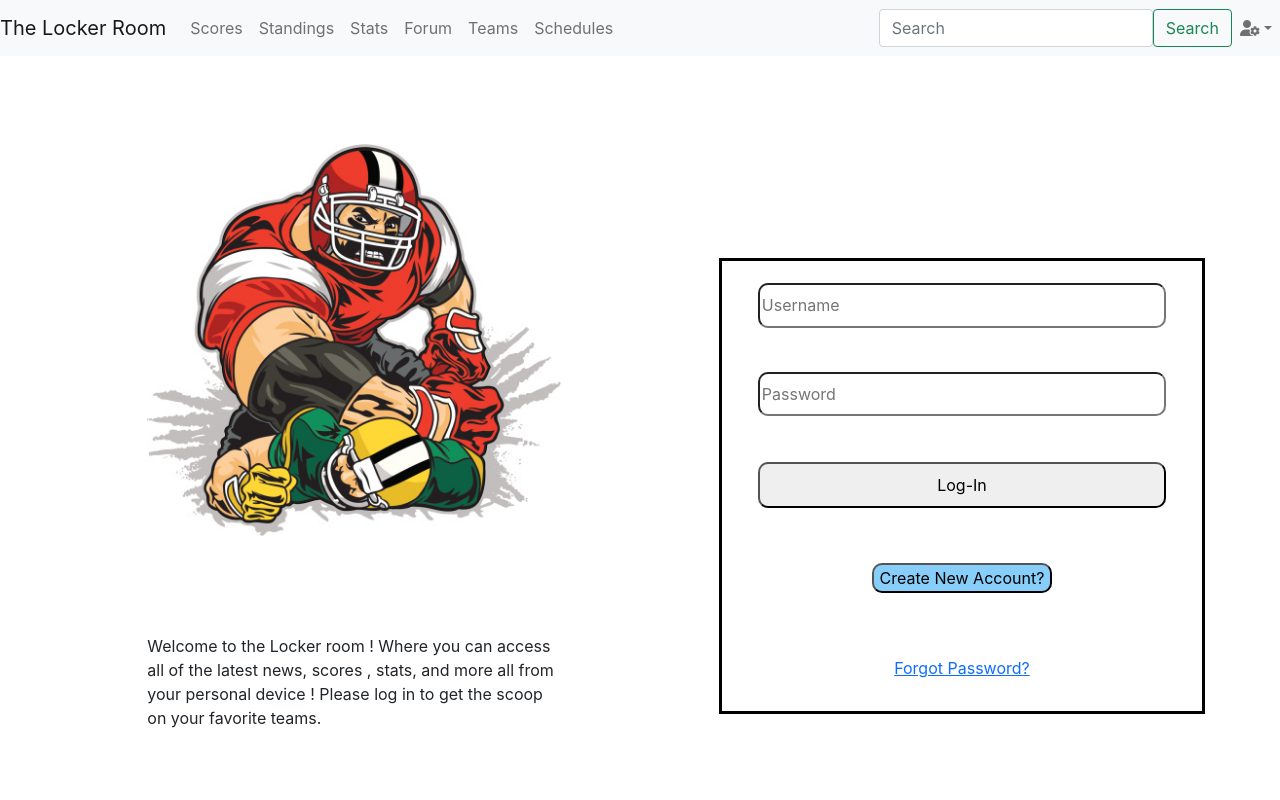
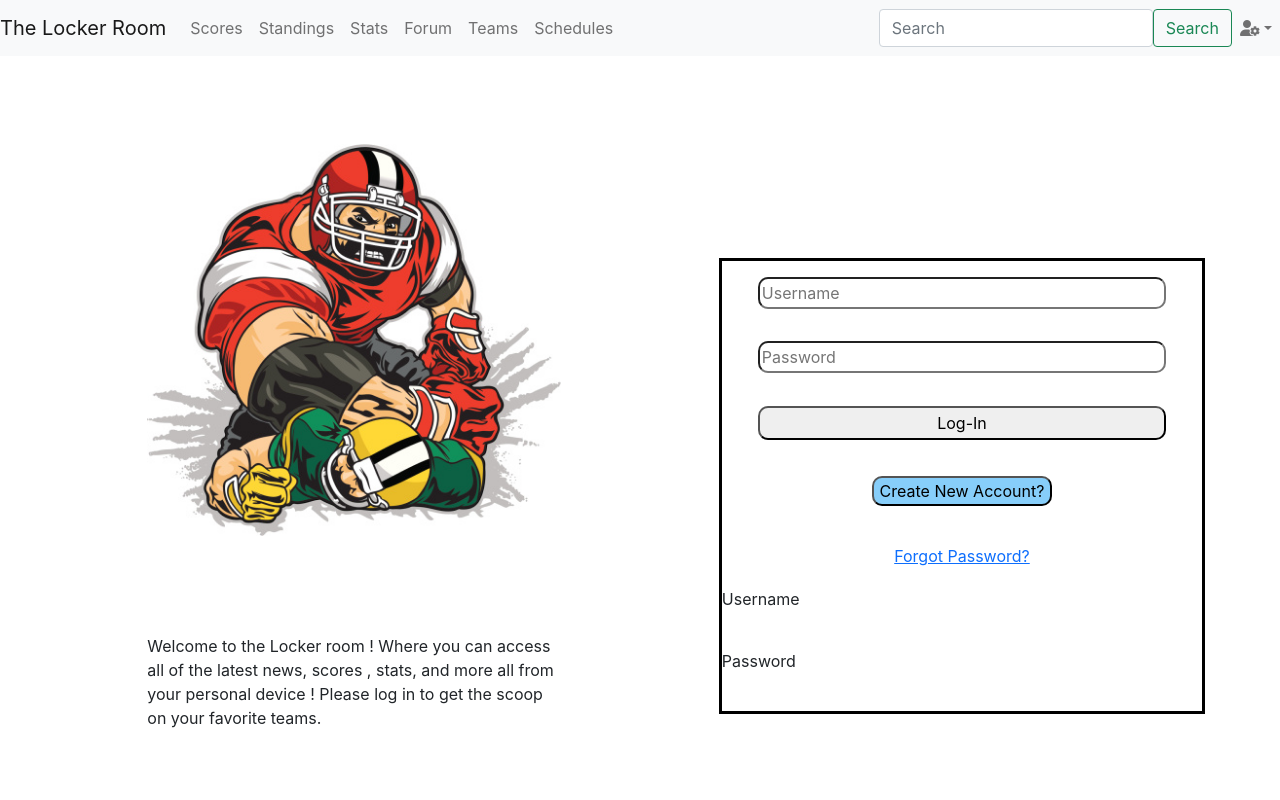
Before and after one commit to Corey-Vicente-Ryan-Malik/TheLockerRoom---Front, a React (Create React App) app in the folder lockerrm-front/: page / in a window 1280 px wide. Shown: the top 800 px of the page. Built offline with nearby package versions, Linux system fonts and the light colour scheme; no server answers.

Commit message:
login funct

```diff
--- a/lockerrm-front/src/components/Landing.js
+++ b/lockerrm-front/src/components/Landing.js
@@ -2,64 +2,61 @@ import PropTypes from 'prop-types';
 import logo from '../logo.jpeg';
 import { useNavigate } from 'react-router-dom';
 import '../index.css';
+import {useState} from "react";
+
+
+
+
+// const login = async () => {
+//     console.log("attempting to log in..")
+//     let obj = {
+//         username: username.value,
+//         password: password.value,
+//         grant_type: 'password'
+//     }
+
 
 
 
 const Landing = ( props, {} ) => {
     const navigate = useNavigate();
-
     const onClick = (e) => {
         e.preventDefault();
         navigate('/register');
         console.log("Click Check.");
     }
 
-// Team List GET Request ------------------------
-// const options = {
-// 	method: 'GET',
-// 	headers: {
-//     'X-RapidAPI-Key': process.env.REACT_APP_NFLAPI_KEY,
-//     'X-RapidAPI-Host': 'nfl-api1.p.rapidapi.com'
-//   }
-// };
-
-// fetch('https://nfl-api1.p.rapidapi.com/nflteamlist', options)
-// 	.then(response => response.json())
-// 	.then(response => console.log(response))
-// 	.catch(err => console.error(err));
 
 
+    const [user, setUser] = useState({
+        username: "",
+        password: "",
+    });
+    const {username, password} = user;
 
-// Team GET Request ------------------------------
-// const options = {
-// 	method: 'GET',
-// 	headers: {
-//     'X-RapidAPI-Key': process.env.REACT_APP_NFLAPI_KEY,
-//     'X-RapidAPI-Host': 'nfl-api1.p.rapidapi.com'
-//   }
-// };
+    function sendLoginRequest() {
+        console.log("sending request")
 
-// fetch('https://nfl-api1.p.rapidapi.com/nflteamplayers?teamid=16', options)
-// 	.then(response => response.json())
-// 	.then(response => console.log(response))
-// 	.catch(err => console.error(err));
+        // const [jwt, setJwt] = useLocateState("", jwt);
 
-//Schedule GET Request ----------------------------
-const options = {
-	method: 'GET',
-	headers: {
-    'X-RapidAPI-Key': process.env.REACT_APP_NFLAPI_KEY,
-    'X-RapidAPI-Host': 'nfl-api1.p.rapidapi.com'
-  }
-};
-
-fetch('https://nfl-api1.p.rapidapi.com/nflschedule?year=2022&month=12&day=30', options)
-	.then(response => response.json())
-	.then(response => console.log(response))
-	.catch(err => console.error(err));
-
-
-
+        // await fetch("https://lockerrm.us:8080/oauth/token", {
+        //     method: "POST",
+        //     headers: {
+        //         'Content-Type': 'application/x-www-form-urlencoded',
+        //         'Authorization': 'Basic ' + btoa('sports-app-client:secret')
+        //     },
+        //     body: `grant_type=${obj.grant_type}&username=${user.username}&password=${user.password}&client_id=sports-app-client`
+        // }).then(data => data.json()).then(data => {
+        //     if (data.access_token) {
+        //         console.log("storing token...")
+        //         localStorage.setItem('access_token', data.access_token)
+        //     }
+        //     if (data.refresh_token) {
+        //         localStorage.setItem("refresh_token", data.refresh_token);
+        //         console.log("Refresh token set")
+        //     }
+        // })
+    }
 
     return (
 
@@ -70,11 +67,13 @@ fetch('https://nfl-api1.p.rapidapi.com/nflschedule?year=2022&month=12&day=30', o
             </div>
 
             <div className="landingForm">
-                <input type="text" className="username" placeholder="Username" style={usernameForm}/>
+                <label htmlFor="username">Username</label>
+                <input type="text" className="username" value={username} placeholder="Username" style={usernameForm} onChange={(e)=>setUser({...user, [e.target.name]: e.target.value})}/>
 
-                <input type="password" className="password" placeholder="Password" style={passwordForm}/>
+                <label htmlFor="password">Password</label>
+                <input type="password" className="password"  value={password} placeholder="Password" style={passwordForm} onChange={(e)=>setUser({...user, [e.target.name]: e.target.value})}/>
 
-                <button style={loginBtn} onClick={onClick}>Log-In</button>
+                <button style={loginBtn} type="button" onClick={(e)=>sendLoginRequest()}>Log-In</button>
 
                 <a href="#" style={forgotPassword}>Forgot Password?</a>
 
@@ -201,4 +200,4 @@ const forgotPassword = {
     alignItems: 'center',
 }
 
-export default Landing
+export default Landing;
```
